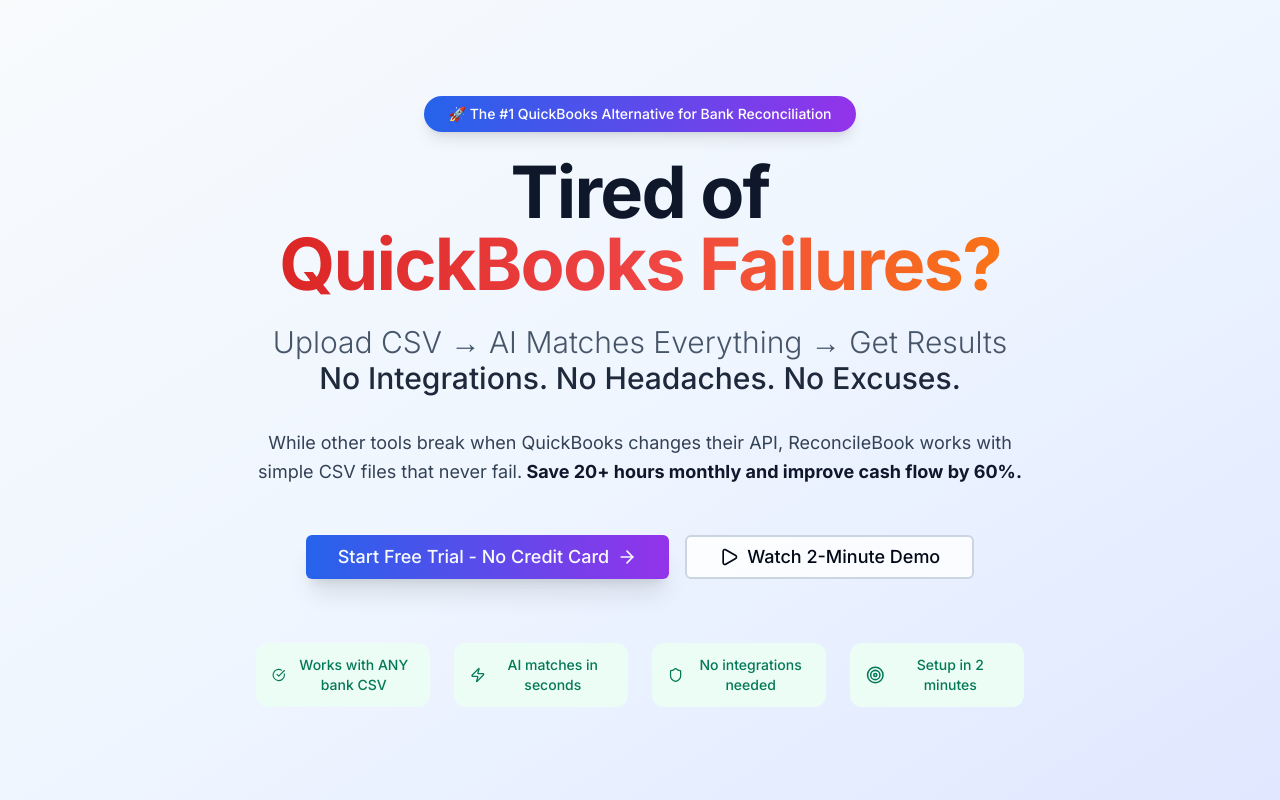
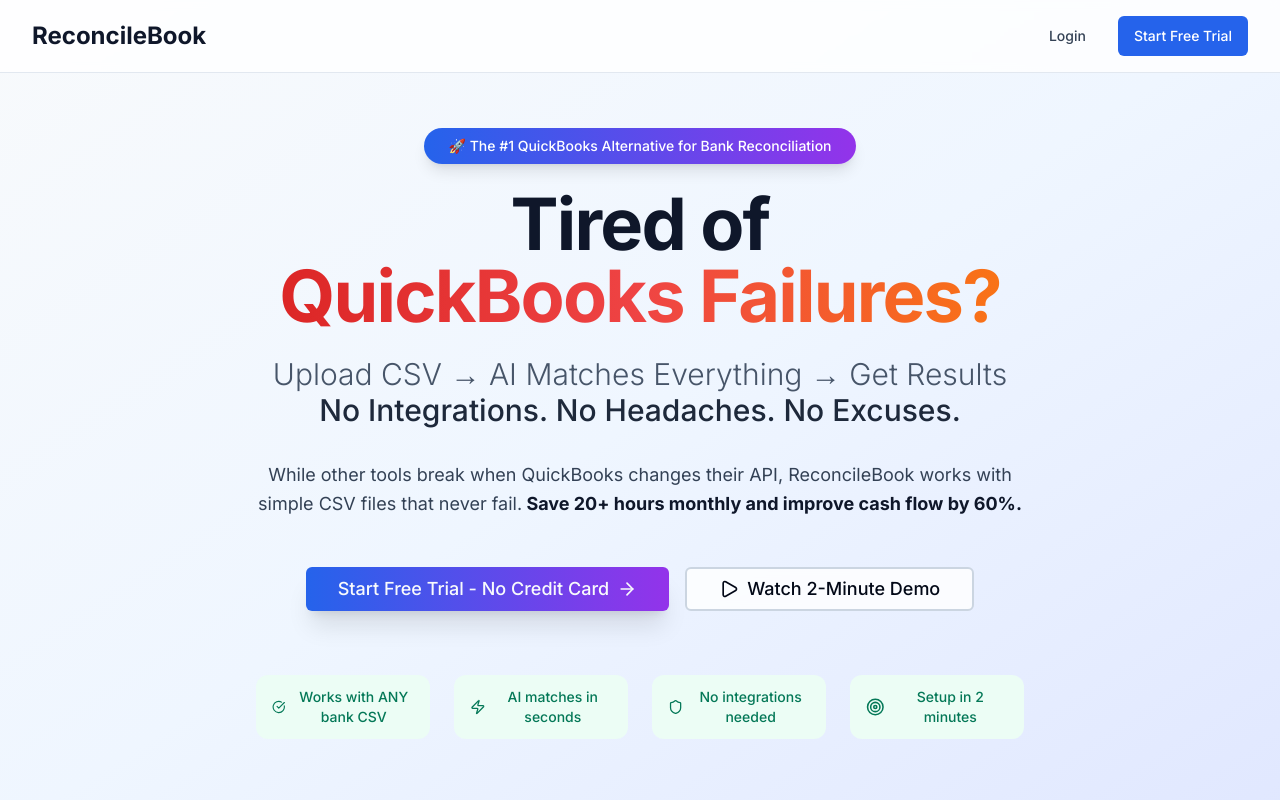
Before and after one commit to algominds35/bank-reconciliation-tool, a Next.js app: page / in a window 1280 px wide. Shown: the top 800 px of the page. Built offline with nearby package versions, Linux system fonts and the light colour scheme.

Commit message:
Fix landing page: Add header with login/signup, fix all CTAs to point to auth/signup for payments

```diff
--- a/src/app/page.tsx
+++ b/src/app/page.tsx
@@ -47,8 +47,31 @@ export default function HomePage() {
 
     <div className="min-h-screen bg-white overflow-hidden">
 
+      {/* Header with Login/Signup */}
+      <header className="absolute top-0 left-0 right-0 z-50 bg-white/80 backdrop-blur-sm border-b border-slate-200">
+        <div className="max-w-7xl mx-auto px-4 sm:px-6 lg:px-8">
+          <div className="flex justify-between items-center py-4">
+            <div className="flex items-center">
+              <h1 className="text-2xl font-bold text-slate-900">ReconcileBook</h1>
+            </div>
+            <div className="flex items-center space-x-4">
+              <Link href="/auth/login">
+                <Button variant="ghost" className="text-slate-700 hover:text-slate-900">
+                  Login
+                </Button>
+              </Link>
+              <Link href="/auth/signup">
+                <Button className="bg-blue-600 hover:bg-blue-700 text-white">
+                  Start Free Trial
+                </Button>
+              </Link>
+            </div>
+          </div>
+        </div>
+      </header>
+
       {/* Hero Section */}
-      <section className="relative bg-gradient-to-br from-slate-50 via-blue-50 to-indigo-100 py-24 overflow-hidden">
+      <section className="relative bg-gradient-to-br from-slate-50 via-blue-50 to-indigo-100 pt-32 pb-24 overflow-hidden">
         {/* Background Elements */}
         <div className="absolute inset-0 bg-grid-slate-100 [mask-image:linear-gradient(0deg,#fff,rgba(255,255,255,0.6))] -z-10"></div>
         <div className="absolute top-0 right-0 w-96 h-96 bg-gradient-to-br from-blue-400/20 to-purple-600/20 rounded-full blur-3xl -z-10"></div>
@@ -79,17 +102,19 @@ export default function HomePage() {
             </p>
 
                         <div className="flex flex-col sm:flex-row gap-4 justify-center mb-16">
-              <Link href="/dashboard">
+              <Link href="/auth/signup">
                 <Button size="lg" className="text-lg px-8 py-4 bg-gradient-to-r from-blue-600 to-purple-600 hover:from-blue-700 hover:to-purple-700 shadow-xl hover:shadow-2xl transition-all duration-300 transform hover:scale-105">
                   Start Free Trial - No Credit Card
                   <ArrowRight className="ml-2 h-5 w-5" />
                 </Button>
               </Link>
 
+              <a href="#demo-video">
                 <Button variant="outline" size="lg" className="text-lg px-8 py-4 border-2 border-slate-300 hover:border-slate-400 bg-white/80 backdrop-blur-sm hover:bg-white transition-all duration-300">
                   <Play className="mr-2 h-5 w-5" />
                   Watch 2-Minute Demo
                 </Button>
+              </a>
             </div>
 
             {/* Trust Indicators */}
@@ -116,7 +141,7 @@ export default function HomePage() {
       </section>
 
       {/* Demo Video Section */}
-      <section className="py-20 bg-white">
+      <section id="demo-video" className="py-20 bg-white">
         <div className="max-w-5xl mx-auto px-4 sm:px-6 lg:px-8 text-center">
           <h2 className="text-4xl md:text-5xl font-bold text-slate-900 mb-6">
             See the Magic in Action
@@ -147,7 +172,7 @@ export default function HomePage() {
           </div>
 
           <div className="mt-12">
-            <Link href="/dashboard">
+            <Link href="/auth/signup">
               <Button size="lg" className="text-lg px-8 py-4 bg-gradient-to-r from-emerald-600 to-blue-600 hover:from-emerald-700 hover:to-blue-700 shadow-xl hover:shadow-2xl transition-all duration-300">
                 Try It Now - It's Free
                 <ArrowRight className="ml-2 h-5 w-5" />
@@ -374,7 +399,7 @@ export default function HomePage() {
               <p className="text-xl text-emerald-100 mb-8">
                 ReconcileBook pays for itself in the first week
               </p>
-              <Link href="/dashboard">
+              <Link href="/auth/signup">
                 <Button size="lg" className="text-lg px-8 py-4 bg-white text-slate-900 hover:bg-slate-100 shadow-xl hover:shadow-2xl transition-all duration-300">
                   Start Saving Today
                   <ArrowRight className="ml-2 h-5 w-5" />
@@ -514,9 +539,11 @@ export default function HomePage() {
                     </div>
                   </div>
 
+                                    <Link href="/auth/signup" className="w-full">
                     <Button className="w-full bg-slate-900 hover:bg-slate-800">
                       Start Free Trial
                     </Button>
+                  </Link>
                 </div>
               </CardContent>
             </Card>
```
Lines whose indentation alone changed are shown as unchanged.
